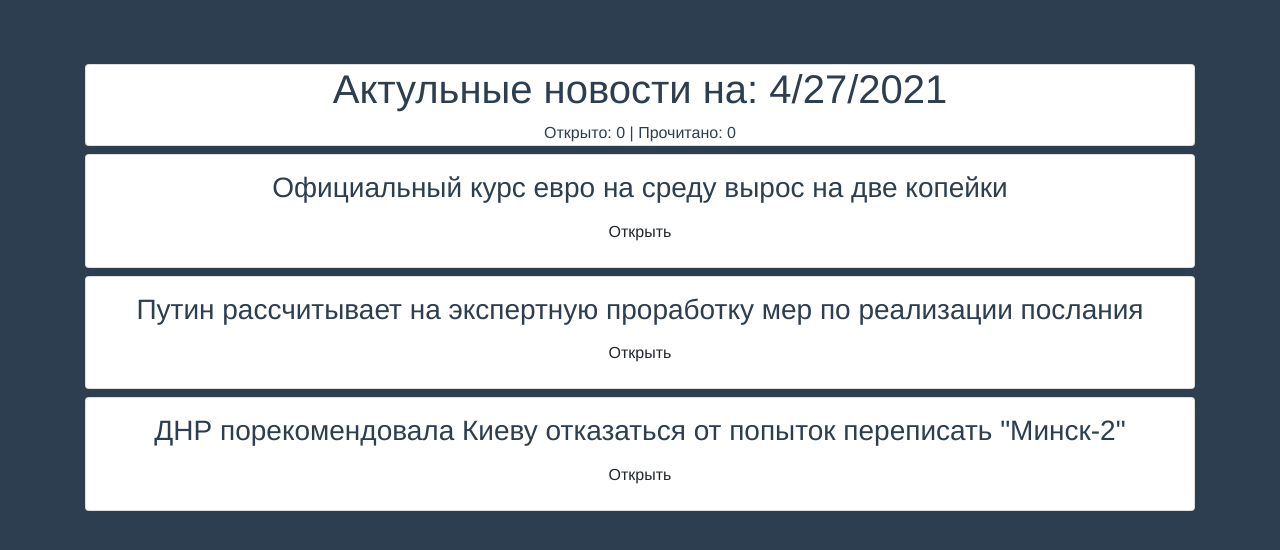
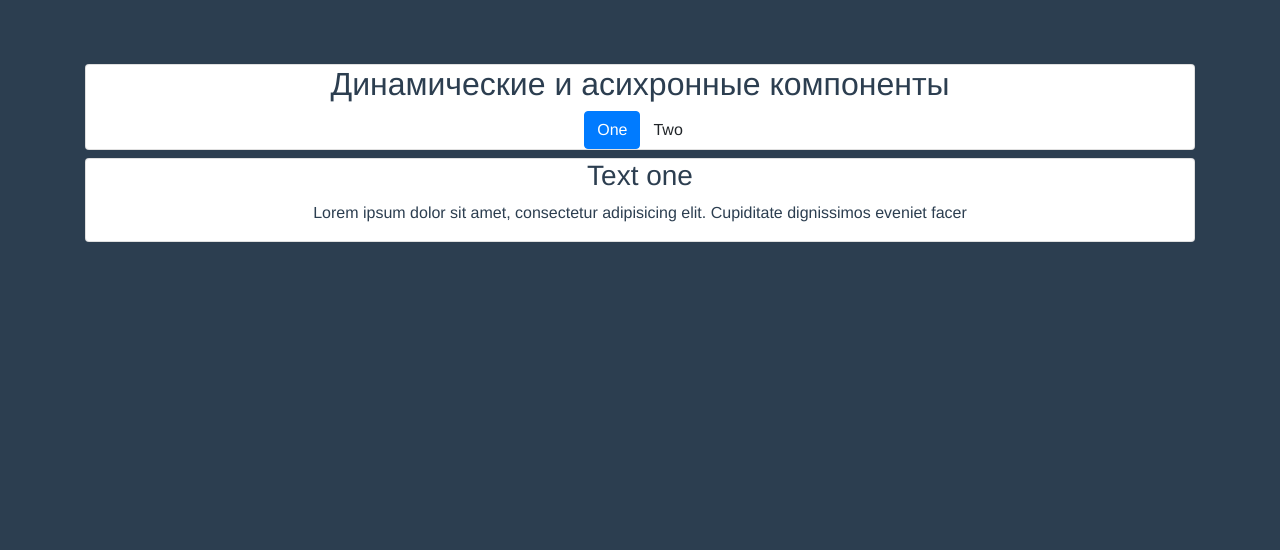
Before and after one commit to makaev-mk/test-vue, a Vue app: page / in a window 1280 px wide. Shown: the top 550 px of the page. Built offline with nearby package versions, Linux system fonts and the light colour scheme.

Commit message:
динамические компоненты

```diff
--- a/src/App.vue
+++ b/src/App.vue
@@ -1,75 +1,34 @@
 <template>
   <div class="container pt-1">
     <div class="card">
-      <h1>Актульные новости на: {{ dateNews }} </h1>
-      <span>Открыто: {{ openRate }} | Прочитано: {{ writeNews }}</span>
+      <h2>Динамические и асихронные компоненты</h2>
+      <div>
+        <app-button @action="active = 'one'"
+                    :color="active==='one' ? 'btn-primary' : ''"
+        >One</app-button>
+        <app-button @action="active = 'two'"
+                    :color="active==='two' ? 'btn-primary' : ''"
+        >Two</app-button>
+      </div>
     </div>
-    <AppNews v-for="item in news"
-              :title="item.title"
-             :id="item.id"
-             :is-open="item.isOpen"
-             :was-read="item.wasRead"
-             @open-news="openRate++"
-             @read-news="readNews"
-             @unmark="unreadNews"
-             :key="item.id"
-    />
+    <app-text-one v-if="active === 'one'"/>
+    <app-text-two v-else-if="active === 'two'"/>
   </div>
 </template>
 
 <script>
-import AppNews from './components/AppNews'
+import AppButton from './components/AppButton'
+import AppTextOne from './components/AppTextOne'
+import AppTextTwo from './components/AppTextTwo'
 
 export default {
   name: 'App',
   data() {
     return {
-      writeNews: 0,
-      openRate: 0,
-      dateNews : new Date().toLocaleDateString(),
-      news: [
-        {
-          title: 'Официальный курс евро на среду вырос на две копейки',
-          id: 1,
-          isOpen:false,
-          wasRead: false
-        },
-        {
-          title: 'Путин рассчитывает на экспертную проработку мер по реализации послания',
-          id: 2,
-          isOpen:false,
-          wasRead: false
-        },
-        {
-          title: 'ДНР порекомендовала Киеву отказаться от попыток переписать "Минск-2"',
-          id: 3,
-          isOpen:false,
-          wasRead: false
-        }
-      ]
+      active: 'one'
     }
   },
-  provide() {
-    return {
-      title: 'Список новостей',
-      news: this.news
-    }
-  },
-  methods: {
-    readNews(data) {
-      const idx = this.news.findIndex(news=> news.id === data)
-      this.news[idx].wasRead = true
-      this.writeNews++
-    },
-    unreadNews(data) {
-      const news = this.news.find(news=>news.id === data)
-      news.wasRead = false
-      this.writeNews--
-    }
-  },
-  components: {
-    AppNews
-  }
+  components: {AppButton, AppTextOne, AppTextTwo}
 }
 </script>
 
--- a/src/components/AppButton.vue
+++ b/src/components/AppButton.vue
@@ -12,7 +12,7 @@ export default {
       type: String,
       default: '',
       validator(value){
-       return ['', 'btn-primary m-3', 'btn-danger'].includes(value)
+       return ['', 'btn-primary', 'btn-danger'].includes(value)
       }
     }
   }
--- /dev/null
+++ b/src/components/AppNewsOld.vue
@@ -0,0 +1,85 @@
+<template>
+  <div class="container pt-1">
+    <div class="card">
+      <h2>Актульные новости на: {{ dateNews }} </h2>
+      <span>Открыто: {{ openRate }} | Прочитано: {{ writeNews }}</span>
+    </div>
+    <AppNews v-for="item in news"
+             :title="item.title"
+             :id="item.id"
+             :is-open="item.isOpen"
+             :was-read="item.wasRead"
+             @open-news="openRate++"
+             @read-news="readNews"
+             @unmark="unreadNews"
+             :key="item.id"
+    />
+  </div>
+</template>
+
+<script>
+import AppNews from './components/AppNews'
+
+export default {
+  name: 'App',
+  data() {
+    return {
+      writeNews: 0,
+      openRate: 0,
+      dateNews : new Date().toLocaleDateString(),
+      news: [
+        {
+          title: 'Официальный курс евро на среду вырос на две копейки',
+          id: 1,
+          isOpen:false,
+          wasRead: false
+        },
+        {
+          title: 'Путин рассчитывает на экспертную проработку мер по реализации послания',
+          id: 2,
+          isOpen:false,
+          wasRead: false
+        },
+        {
+          title: 'ДНР порекомендовала Киеву отказаться от попыток переписать "Минск-2"',
+          id: 3,
+          isOpen:false,
+          wasRead: false
+        }
+      ]
+    }
+  },
+  provide() {
+    return {
+      title: 'Список новостей',
+      news: this.news
+    }
+  },
+  methods: {
+    readNews(data) {
+      const idx = this.news.findIndex(news=> news.id === data)
+      this.news[idx].wasRead = true
+      this.writeNews++
+    },
+    unreadNews(data) {
+      const news = this.news.find(news=>news.id === data)
+      news.wasRead = false
+      this.writeNews--
+    }
+  },
+  components: {
+    AppNews
+  }
+}
+</script>
+
+<style>
+#app {
+  font-family: Avenir, Helvetica, Arial, sans-serif;
+  -webkit-font-smoothing: antialiased;
+  -moz-osx-font-smoothing: grayscale;
+  text-align: center;
+  color: #2c3e50;
+  margin-top: 60px;
+}
+</style>
--- /dev/null
+++ b/src/components/AppTextOne.vue
@@ -0,0 +1,16 @@
+<template>
+  <div class="card mt-2">
+    <h3>Text one</h3>
+    <p>Lorem ipsum dolor sit amet, consectetur adipisicing elit. Cupiditate dignissimos eveniet facer</p>
+  </div>
+</template>
+
+<script>
+export default {
+
+}
+</script>
+
+<style scoped>
+
+</style>
--- /dev/null
+++ b/src/components/AppTextTwo.vue
@@ -0,0 +1,17 @@
+<template>
+  <div class="card mt-2">
+    <h3>Text two</h3>
+    <p>Lorem ipsum dolor sit amet, consectetur adipisicing elit. Cupiditate dignissimos eveniet facer</p>
+    <small>this is component - two</small>
+  </div>
+</template>
+
+<script>
+export default {
+
+}
+</script>
+
+<style scoped>
+
+</style>
```
Also changed, not shown: src/components/AppBlock.vue (added, +17 -0 lines).
